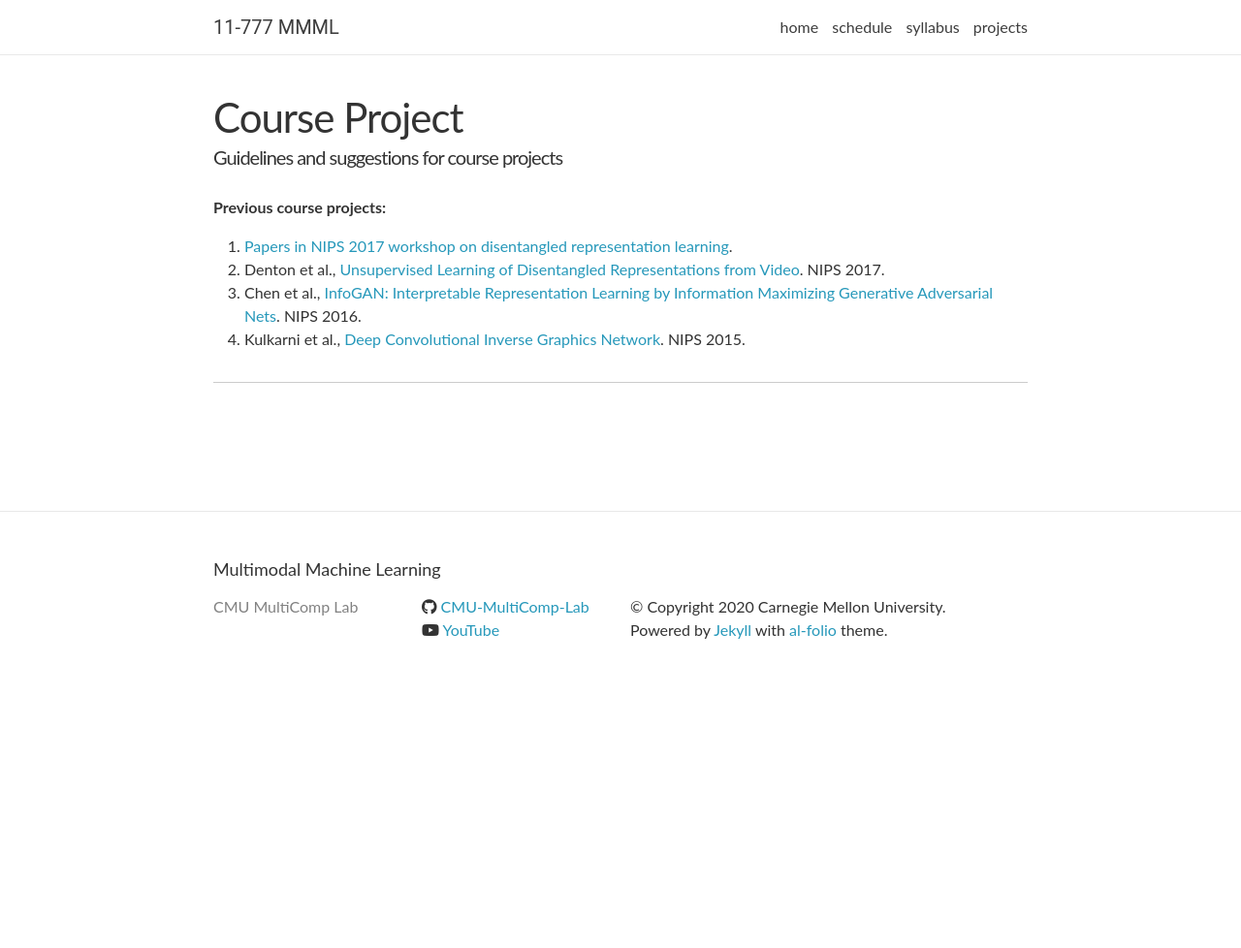
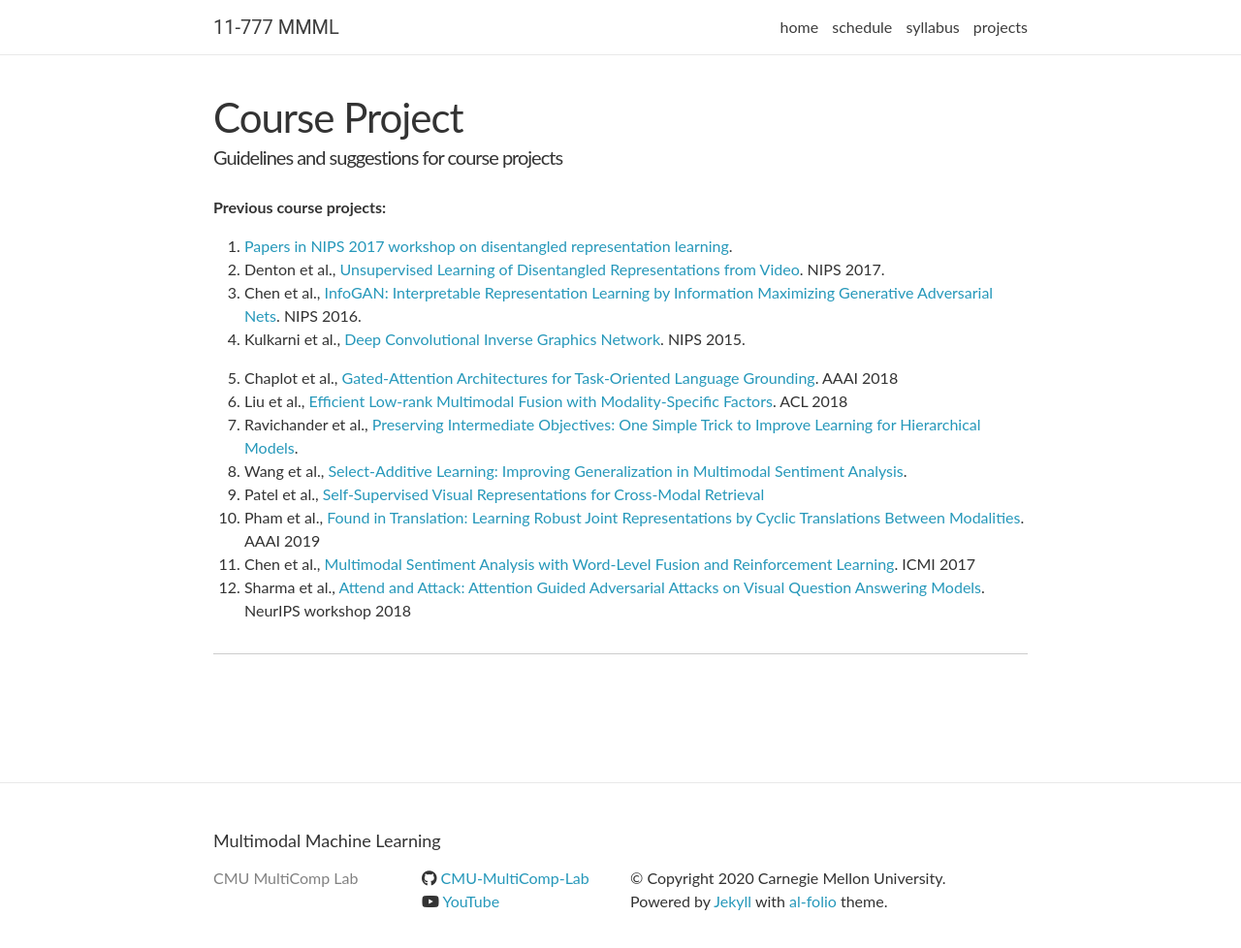
Before and after one commit to CMU-MultiComp-Lab/mmml-course, a Jekyll site: the page built from _pages/projects.md, in a window 1280 px wide and 1003 px high. Shown: the top 978 px of the window at 97% size. Built offline with Jekyll 4.4.1, drawn with Linux system fonts in a browser that asks for light colours; nearby versions of some CDN libraries; comment, search, counter and statistics services are not loaded.

Commit message:
Update projects.md

```diff
--- a/_pages/projects.md
+++ b/_pages/projects.md
@@ -12,4 +12,13 @@ description: Guidelines and suggestions for course projects
 3. Chen et al., [InfoGAN: Interpretable Representation Learning by Information Maximizing Generative Adversarial Nets](https://arxiv.org/abs/1606.03657){:target="\_blank"}. NIPS 2016.
 4. Kulkarni et al., [Deep Convolutional Inverse Graphics Network](https://arxiv.org/abs/1503.03167){:target="\_blank"}. NIPS 2015.
 
+1. Chaplot et al., [Gated-Attention Architectures for Task-Oriented Language Grounding](https://arxiv.org/abs/1706.07230). AAAI 2018
+2. Liu et al., [Efficient Low-rank Multimodal Fusion with Modality-Specific Factors](https://arxiv.org/abs/1806.00064). ACL 2018
+3. Ravichander et al., [Preserving Intermediate Objectives: One Simple Trick to Improve Learning for Hierarchical Models](https://arxiv.org/abs/1706.07867).
+4. Wang et al., [Select-Additive Learning: Improving Generalization in Multimodal Sentiment Analysis](https://arxiv.org/abs/1609.05244).
+5. Patel et al., [Self-Supervised Visual Representations for Cross-Modal Retrieval](https://arxiv.org/abs/1902.00378)
+6. Pham et al., [Found in Translation: Learning Robust Joint Representations by Cyclic Translations Between Modalities](https://arxiv.org/abs/1812.07809). AAAI 2019
+7. Chen et al., [Multimodal Sentiment Analysis with Word-Level Fusion and Reinforcement Learning](https://arxiv.org/abs/1802.00924). ICMI 2017
+8. Sharma et al., [Attend and Attack: Attention Guided Adversarial Attacks on Visual Question Answering Models](https://nips2018vigil.github.io/static/papers/accepted/33.pdf). NeurIPS workshop 2018
+
 ***
```
